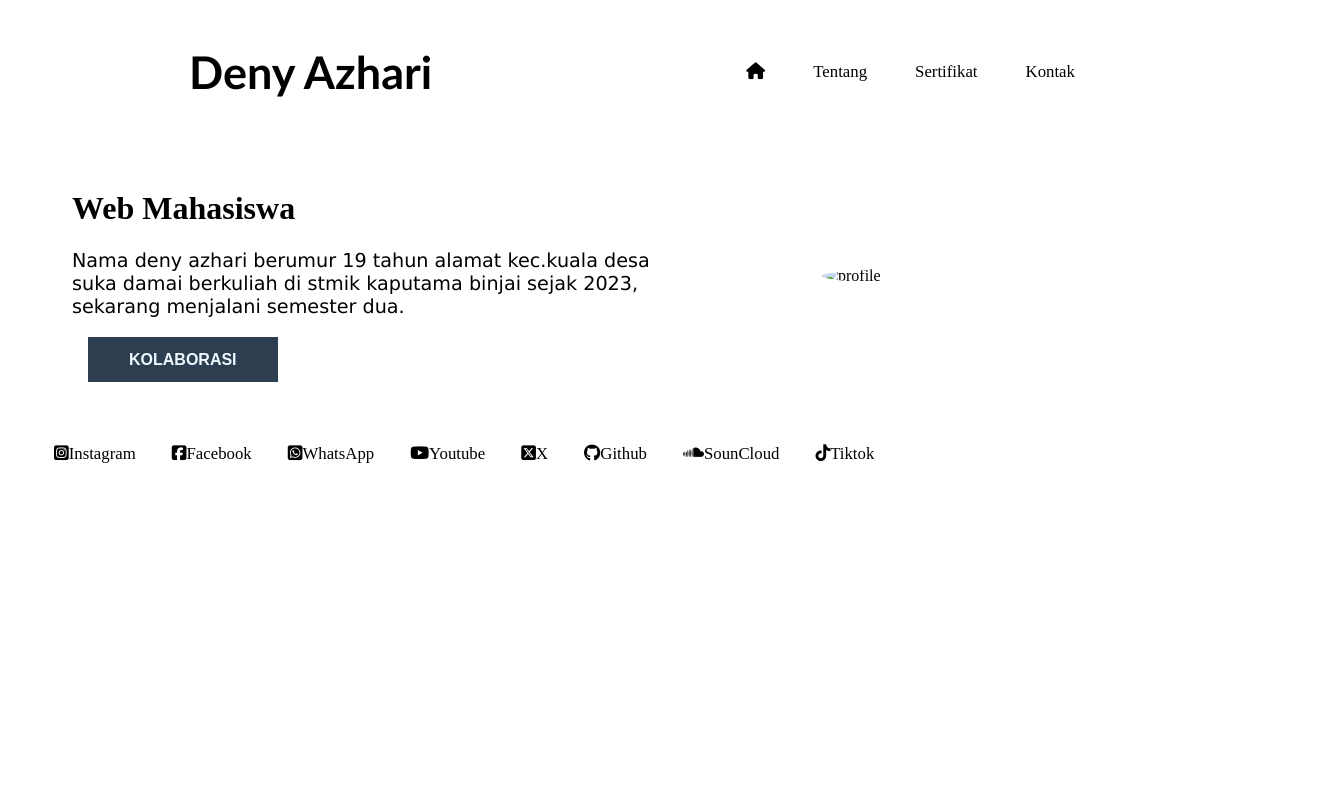
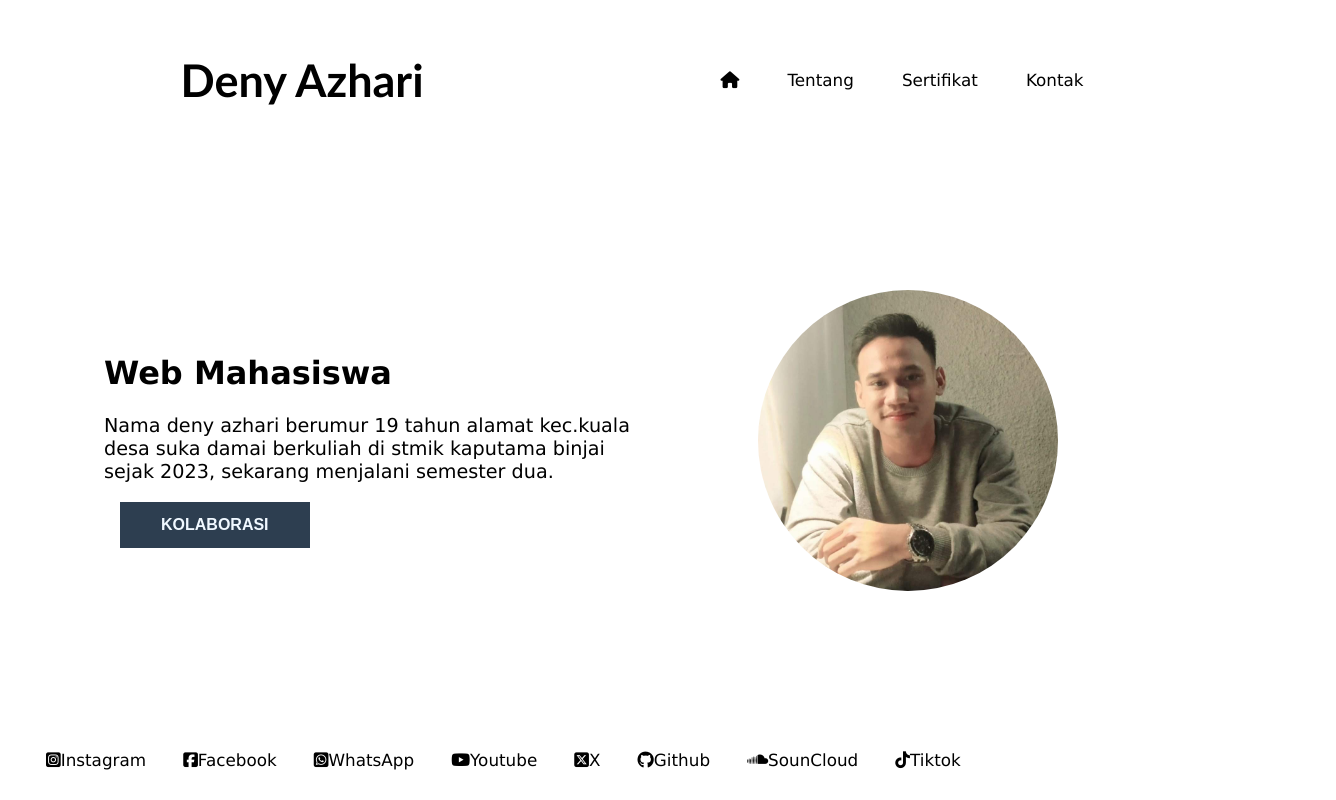
Before and after one commit to DenyAmanda/Web-DenyAzhari, a plain HTML site: page index.html in a window 1280 px wide. Shown: the whole page, 1336 px wide, since content can reach past the window. Drawn offline with Linux system fonts and the light colour scheme.

Commit message:
Add files via upload

```diff
--- a/index.html
+++ b/index.html
@@ -4,7 +4,7 @@
     <meta charset="UTF-8" />
     <meta name="viewport" content="width=device-width, initial-scale=1.0" />
     <title>DenyAzhari</title>
-    <link rel="stylesheet" href="css/style.css" />
+    <link rel="stylesheet" href="style.css" />
 
 <!-- Our CSS-->
 
@@ -12,13 +12,9 @@
 
   </head>
   <body>
-    <header >
-      <vidio id="bg-vidio" poster="pemandangan.jpeg" autoplay muted loop>
-        <source src="vidio background.mp4" type="vidio/mp4" />
-      </vidio>
-    <div class="navbar-container">
+    <header class="navbar-container">
       <div class="logo">
-        <h2>Deny Azhari</h2>
+      <h2>Deny Azhari</h2>
       </div>
       <nav class="nav-list">
         <ul>
@@ -40,7 +36,7 @@
           <button>Kolaborasi</button>
         </div>
         <div class="content-image">
-        <img src="css/img/Deny.jpg" alt="profile"
+        <img src="Deny.jpg" alt="profile"
 
          style="border-radius:100%; border: solid 400px object-fit cover"> <br>
         </div>
--- a/style.css
+++ b/style.css
@@ -1,11 +1,27 @@
-.navbar-container {
+*,
+*:before,
+*::after {
+  box-sizing: border-box;
+}
+
+body {
+  height: 100vh;
+  font-family: "Lucida Sans", "Lucida Sans Regular", "Lucida Grande",
+    "Lucida Sans Unicode", Geneva, Verdana, sans-serif;
+  margin: 0;
+  display: flex;
+  flex-direction: column;
+}
+
+header.navbar-container {
   max-width: 1200px;
   width: 100%;
   margin-inline: auto;
   display: flex;
   justify-content: space-around;
   align-items: center;
-  padding-block: 999;
+  padding-block: 1rem;
+  z-index: 999;
 }
 
 .navbar-container .nav-list ul {
```
